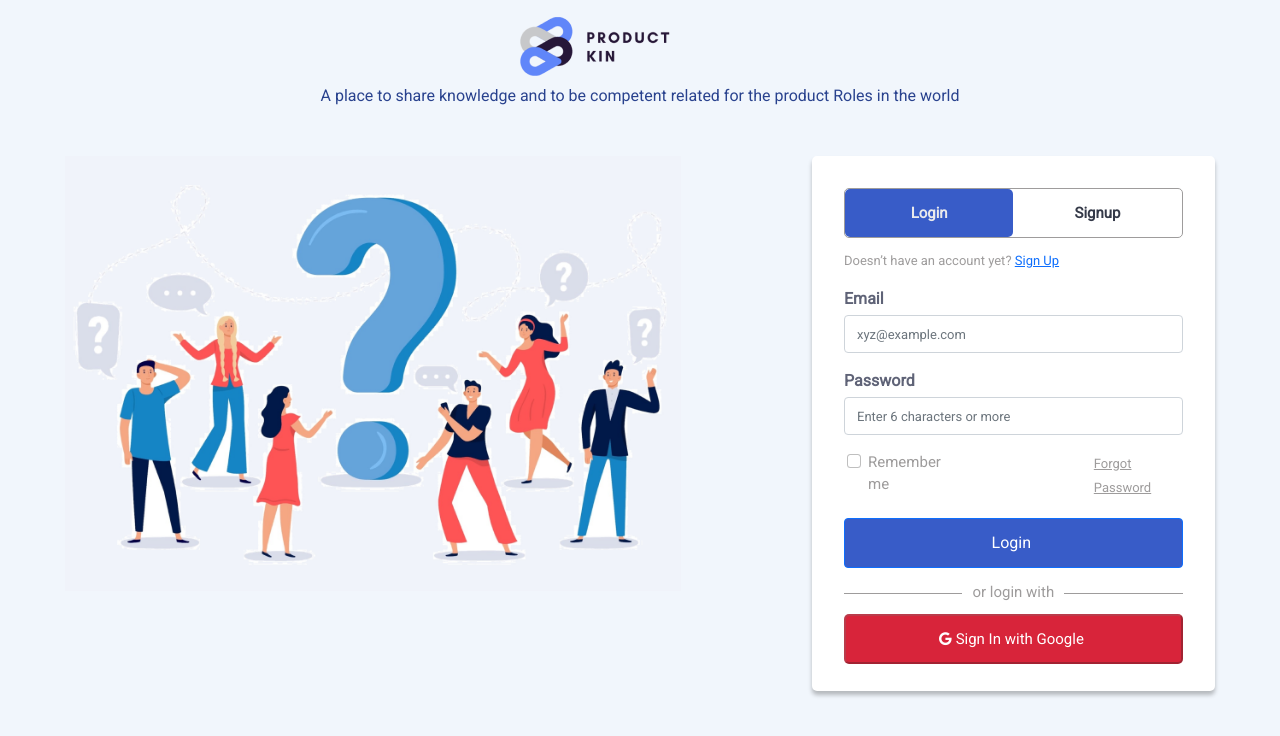
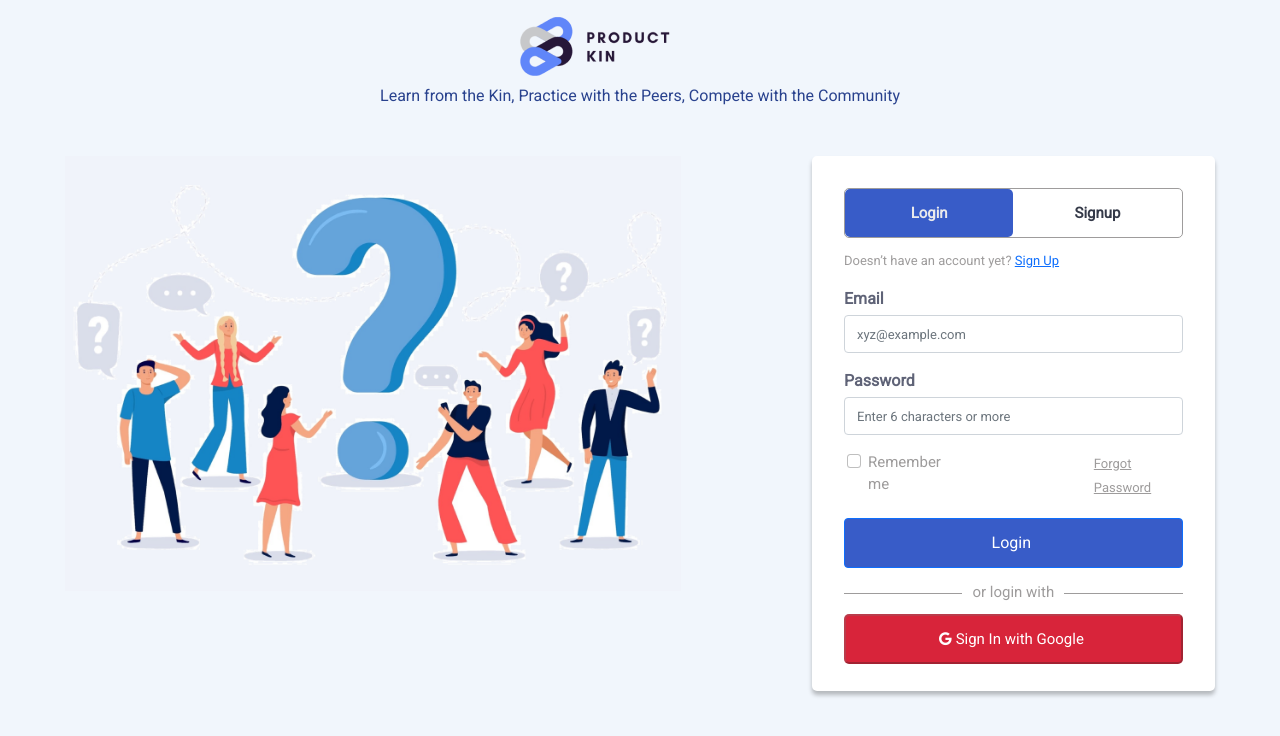
Before and after one commit to pswaldia/product-kin, a React (Create React App) app: page /login in a window 1280 px wide. Shown: the top 736 px of the page. Built offline with nearby package versions, Linux system fonts and the light colour scheme.

Commit message:
Updated Banner text

```diff
--- a/src/components/authentication/Authentication.jsx
+++ b/src/components/authentication/Authentication.jsx
@@ -173,7 +173,7 @@ return (
             <img src={logo} alt="" />
         </div>
         <div className="text-center mt-2" id="main-hd">
-            <p>A place to share knowledge and to be competent related for the product Roles in the world</p>
+            <p>Learn from the Kin, Practice with the Peers, Compete with the Community</p>
         </div>
 
 
--- a/src/components/authentication/forget-password/Forget.jsx
+++ b/src/components/authentication/forget-password/Forget.jsx
@@ -48,7 +48,7 @@ export default function Forget() {
                 <div className="img mt-3">
                     <img src={logo} alt=""/>
                 </div>
-                <p id="banner-hd">A place to share knowledge and to be competent related for the product Roles in the world</p>
+                <p id="banner-hd">Learn from the Kin, Practice with the Peers, Compete with the Community</p>
 
                 <div className="row justify-content-around mt-5">
 
--- a/src/components/authentication/reset-pass/Reset.jsx
+++ b/src/components/authentication/reset-pass/Reset.jsx
@@ -63,7 +63,7 @@ export default function Reset() {
                 <div className="img mt-3">
                     <img src={logo} alt=""/>
                 </div>
-                <p id="banner-hd">A place to share knowledge and to be competent related for the product Roles in the world</p>
+                <p id="banner-hd">Learn from the Kin, Practice with the Peers, Compete with the Community</p>
 
                 <div className="row justify-content-around mt-5">
 
```
Also changed, not shown: 1 other file (tests, documents, lock files or other folders).
